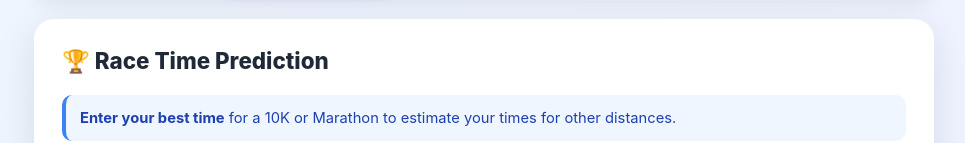
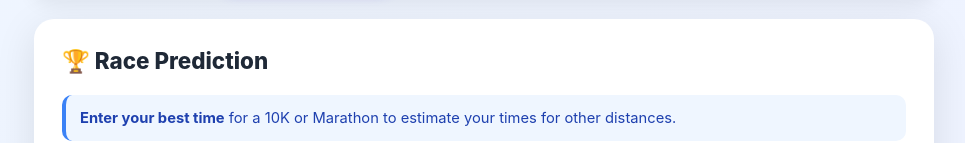
Before and after one commit to Campanero99/Good-Running, a plain HTML site: page index.html in a window 1280 px wide. Both pictures are taken after a click on the button "🏆 Prediction". Shown: the part 317-460 px from the top of the page, without its empty margins (156-1121 px from the left). Drawn offline with Linux system fonts and the light colour scheme.

Commit message:
Add files via upload

```diff
--- a/index.html
+++ b/index.html
@@ -152,7 +152,7 @@
 
   <!-- PREDICTION -->
   <div id="panel-zeiten" class="panel" style="display:none">
-    <h2>🏆 Race Time Prediction</h2>
+    <h2>🏆 Race Prediction</h2>
     <div class="info info-b"><strong>Enter your best time</strong> for a 10K or Marathon to estimate your times for other distances.</div>
     <div class="g2">
       <div class="igroup">
```
